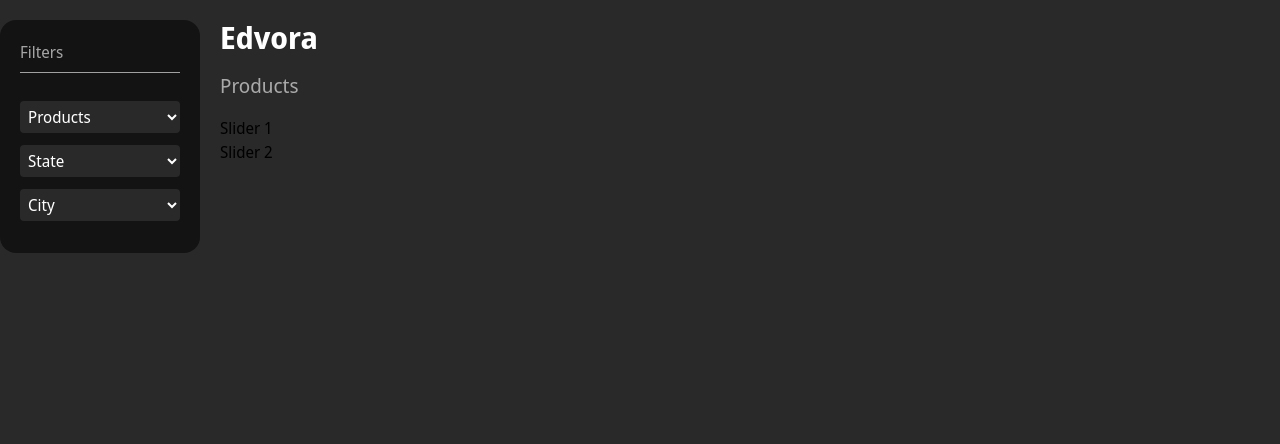
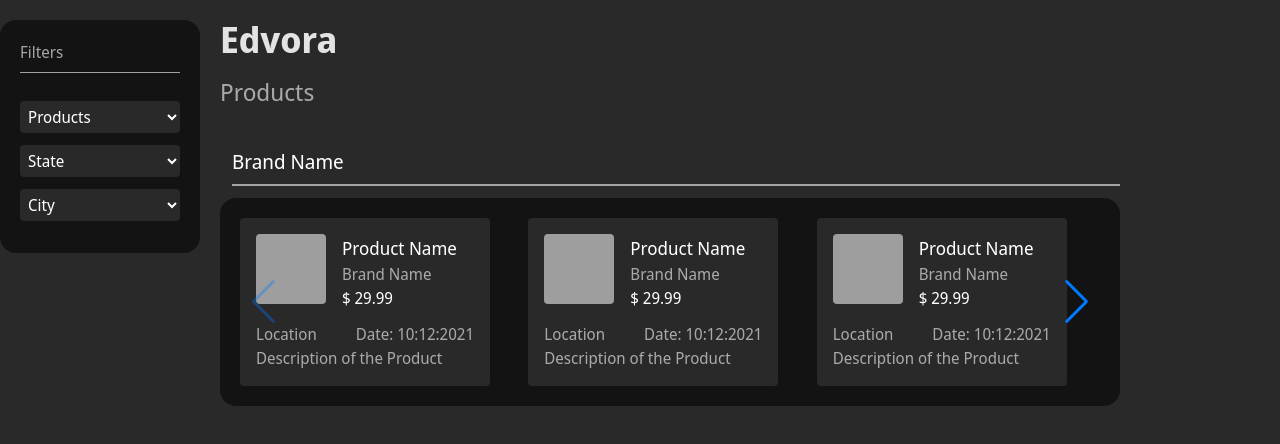
Before and after one commit to MostafaAmrHamed/Edvora, a Next.js app: page / in a window 1280 px wide. Shown: the top 444 px of the page. Built offline with nearby package versions, Linux system fonts and the light colour scheme; grey boxes are pictures that could not be loaded.

Commit message:
feat(productCard): designed the product card

```diff
--- /dev/null
+++ b/components/ProductCard.tsx
@@ -0,0 +1,29 @@
+import React from 'react'
+
+const ProductCard = () => {
+  return (
+    <div className="w-[250px] rounded bg-primary-1 p-4 text-subtext">
+      <div className="mb-3 flex gap-4">
+        <img
+          src={
+            'https://png.pngtree.com/png-clipart/20190920/original/pngtree-chemical-glass-product-illustration-png-image_4626884.jpg'
+          }
+          alt="img"
+          className="h-[70px] w-[70px] rounded"
+        />
+        <div>
+          <p className="text-lg text-white">Product Name</p>
+          <p>Brand Name</p>
+          <p className="text-base text-white">$ 29.99</p>
+        </div>
+      </div>
+      <div className="flex justify-between">
+        <p>Location </p>
+        <p>Date: 10:12:2021</p>
+      </div>
+      <p>Description of the Product</p>
+    </div>
+  )
+}
+
+export default ProductCard
--- a/pages/index.tsx
+++ b/pages/index.tsx
@@ -1,5 +1,7 @@
 import Head from 'next/head'
 import Filter from '../components/Filter'
+import SliderProducts from '../components/SliderProducts'
+
 export default function Home() {
   return (
     <div className="container mx-auto flex min-h-screen flex-col p-5 xl:px-0">
@@ -8,13 +10,14 @@
         <link rel="icon" href="/favicon.ico" />
       </Head>
       <div>
-        <div className="flex flex-col gap-5 md:flex-row">
+        <div className="flex flex-col gap-5 lg:flex-row">
           <Filter />
           <div>
-            <h1 className="mb-4 text-3xl font-semibold text-white">Edvora</h1>
-            <h1 className="mb-4 text-xl text-subtext">Products</h1>
-            <div>Slider 1</div>
-            <div>Slider 2</div>
+            <h1 className="mb-4 text-4xl font-bold text-[#FFFFFFDE]">Edvora</h1>
+            <h1 className="mb-10 text-2xl font-medium text-subtext">
+              Products
+            </h1>
+            <SliderProducts />
           </div>
         </div>
       </div>
```
